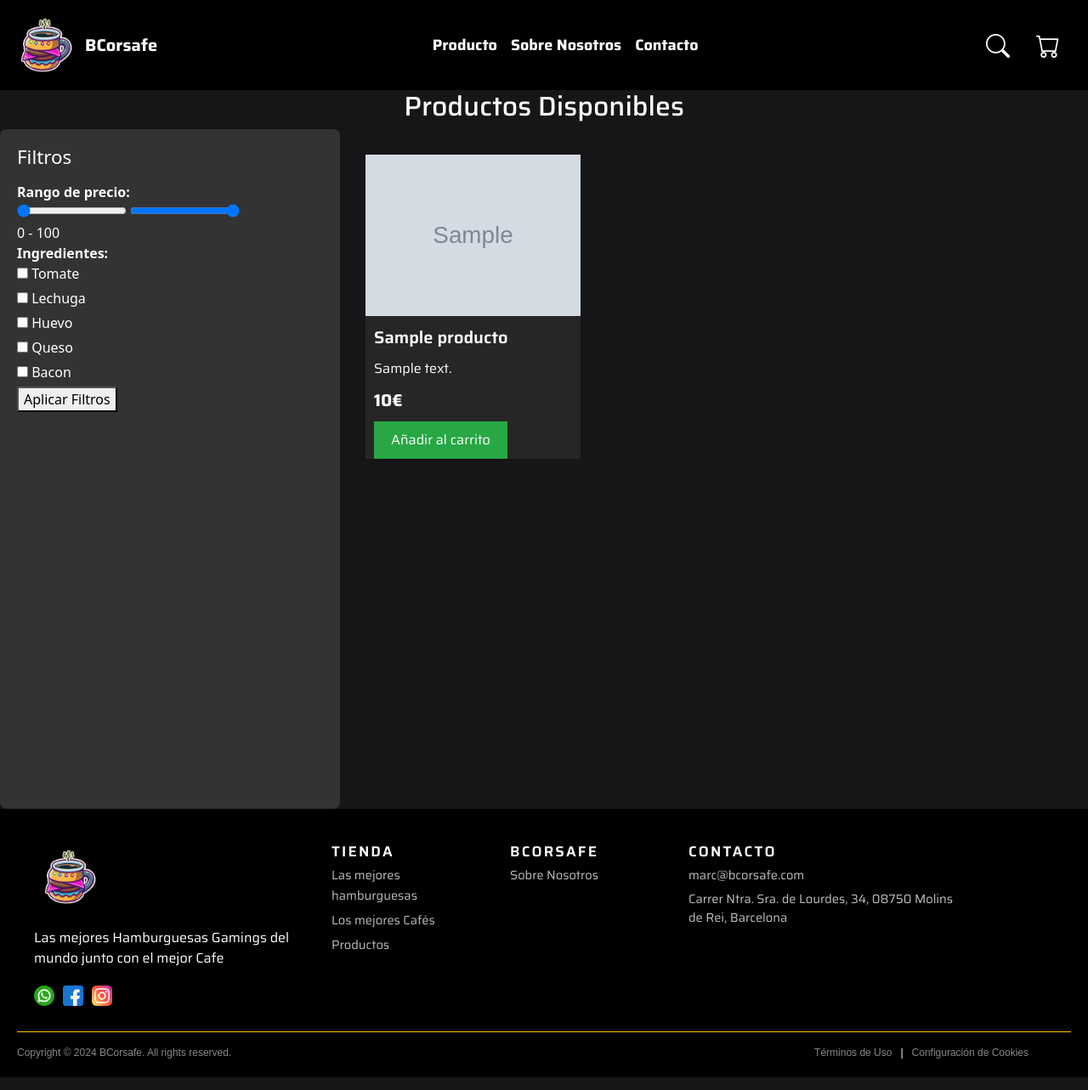
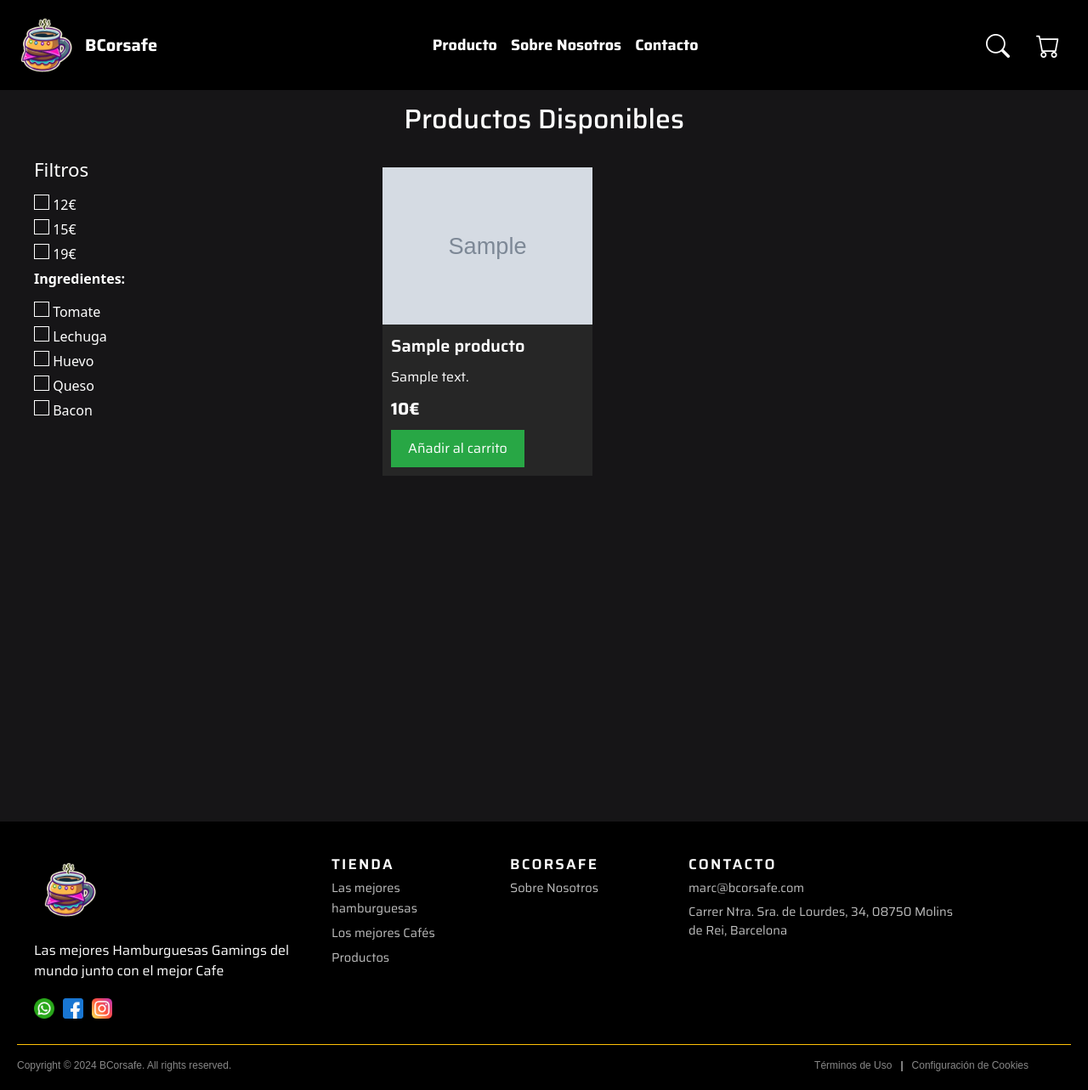
Before and after one commit to marcusteroo/BCorsafe, a PHP site: page /BCorsafe/productos in a window 1280 px wide. Shown: the whole page at 85% size. Run offline with PHP 8.4, Linux system fonts and the light colour scheme; tables that the repository leaves empty or names only in its code hold one stand-in row (values such as "Sample post"); grey boxes marked "Sample" are stand-in pictures.

Commit message:
ImplementaciónFiltros

```diff
--- a/assets/css/productos.css
+++ b/assets/css/productos.css
@@ -2,28 +2,31 @@
     background-color: #161517;
 
 }
+.titulo_productos{
+    padding-top: 15px;
+}
 .contenedor-pagina {
     display: flex;
-    flex-direction: row; /* Alinear filtros y productos en columnas */
+    flex-direction: row;
     gap: 20px;
-    align-items: flex-start; /* Alineación superior para filtros y productos */
+    align-items: flex-start;
 
 }
 .productos-home{
 
     display: flex;
-    flex-direction: row; /* Alinear filtros y productos en columnas */
+    flex-direction: row;
 }
 
 /* Filtros */
 .seccion-filtros {
-    flex: 0 0 400px; /* Filtros ocupan 300px fijos en la izquierda */
+    flex: 0 0 400px;
     padding: 20px;
-    background-color: #333;
     color: white;
     border-radius: 8px;
-    height: 100vh; /* Toda la altura de la pantalla */
-    overflow-y: auto; /* Scroll interno si es necesario */
+    height: 100vh;
+    overflow-y: auto;
+    margin-left: 20px;
 
 }
 
@@ -38,12 +41,39 @@
 .checkboxes div {
     margin-bottom: 5px;
 }
+.checkboxes{
+    margin-top: 15px;
+}
 
+.checkbox-custom input[type="checkbox"]{
+    appearance: none;
+    width: 18px;
+    height: 18px;
+    border: 1px solid  white;
+    background-color: #161517;
+    cursor: pointer;
+    transition: background-color 0.3s, border-color 0.3s;
+}
+.checkbox-custom input[type="checkbox"]:checked {
+    background-color: #161517;
+    border-color: white;
+    color: #EDE81A !important;
+    position: relative;
+}
+.checkbox-custom input[type="checkbox"]:checked::after {
+    content: 'X';
+    color: #EDE81A !important;
+    font-size: 12px;
+    position: absolute;
+    top: 50%;
+    left: 50%;
+    transform: translate(-50%, -50%);
+}
 
 
 .productos-container {
     display: grid;
-    grid-template-columns: repeat(3, 1fr); /* Dos columnas */
+    grid-template-columns: repeat(3, 1fr);
     gap: 20px;
     margin-top: 20px;
 }
@@ -91,6 +121,7 @@
     cursor: pointer;
     font-size: 1em;
     transition: background-color 0.3s;
+    margin-bottom: 10px;
 }
 
 .btn-carrito:hover {
--- /dev/null
+++ b/assets/js/filtros.js
@@ -0,0 +1,74 @@
+document.addEventListener("DOMContentLoaded", function() {
+    const contenedorProductos = document.querySelector(".productos-container");
+
+
+    function obtenerFiltros() {
+        const preciosSeleccionados = [];
+        const ingredientesSeleccionados = [];
+
+
+        document.querySelectorAll('.filtro-precio:checked').forEach(function(checkbox) {
+            preciosSeleccionados.push(checkbox.value);
+        });
+
+
+        document.querySelectorAll('.filtro-ingrediente:checked').forEach(function(checkbox) {
+            ingredientesSeleccionados.push(checkbox.value);
+        });
+
+        return { precios: preciosSeleccionados, ingredientes: ingredientesSeleccionados };
+    }
+
+
+    function actualizarProductos(productos) {
+        contenedorProductos.innerHTML = '';
+        if (productos.length === 0) {
+            contenedorProductos.innerHTML = 'No se encontraron productos.';
+            return;
+        }
+
+        productos.forEach(function(producto) {
+            const productoElement = document.createElement('div');
+            productoElement.classList.add('producto');
+
+            productoElement.innerHTML = `
+                <img src="${producto.img}" alt="${producto.nombre}" class="producto-img" width="100%">
+                <div class="producto-info">
+                    <div class="producto-nombre">${producto.nombre}</div>
+                    <div class="producto-descripcion">${producto.descripcion}</div>
+                    <div class="producto-precio">${producto.precio}€</div>
+                    <button class="btn-carrito">Añadir al carrito</button>
+                </div>
+            `;
+            contenedorProductos.appendChild(productoElement);
+        });
+    }
+
+    const filtros = document.querySelectorAll('.filtro-precio, .filtro-ingrediente');
+    filtros.forEach(function(filtro) {
+        filtro.addEventListener('change', function() {
+            const filtrosSeleccionados = obtenerFiltros();
+            console.log('Filtros seleccionados:', filtrosSeleccionados);
+
+
+            fetch('./web/api/api.php', {
+                method: 'POST',
+                headers: {
+                    'Content-Type': 'application/json'
+                },
+                body: JSON.stringify(filtrosSeleccionados)
+            })
+            .then(response => response.json())
+            .then(data => {
+                if (data.estado === 'Exito' && Array.isArray(data.data)) {
+                    actualizarProductos(data.data);
+                } else {
+                    console.error('No se encontraron productos');
+                }
+            })
+            .catch(error => {
+                console.error('Error al obtener productos:', error);
+            });
+        });
+    });
+});
--- a/web/Model/BaseDAO.php
+++ b/web/Model/BaseDAO.php
@@ -1,6 +1,5 @@
 <?php
-include_once 'web/config/DBConnection.php';
-
+include_once $_SERVER['DOCUMENT_ROOT'] . '/BCorsafe/web/config/DBConnection.php'; // El server document root sirve para detectar la ruta absoluta del proyecto
 abstract class BaseDAO {
     protected $db;
 
--- a/web/Model/ProductoDAO.php
+++ b/web/Model/ProductoDAO.php
@@ -10,6 +10,36 @@ class ProductoDAO extends BaseDAO {
         return $stmt->fetchObject('Producto');
     }
 
+
+    public function filtrarProductos($precios = [], $ingredientes = []) {
+        $query = "SELECT * FROM Productos WHERE 1=1";  // para añadir filtros de manera dinámica
+
+        if (!empty($precios)) {
+            $placeholders = implode(",", array_fill(0, count($precios), "?"));
+            $query .= " AND precio IN ($placeholders)";
+        }
+
+        if (!empty($ingredientes)) {
+            $ingredientesPlaceholder = implode(",", array_fill(0, count($ingredientes), "?"));
+            $query .= " AND EXISTS (
+                            SELECT 1 FROM Ingredientes
+                            WHERE Ingredientes.id_producto = Productos.id_producto
+                            AND Ingredientes.nombre IN ($ingredientesPlaceholder)
+                        )";
+        }
+
+        $stmt = $this->db->prepare($query);
+        $params = array_merge($precios, $ingredientes);
+        $stmt->execute($params);
+
+        $result = [];
+        while ($row = $stmt->fetchObject('Producto')) {
+            $result[] = $row;
+        }
+
+        return $result;
+    }
+
     protected function getTableName() {
         return "Productos";
     }
--- a/web/View/main/main.php
+++ b/web/View/main/main.php
@@ -75,6 +75,7 @@
     </header>
 
     <main>
+
         <?php include_once $vista; ?>
     </main>
 
@@ -129,7 +130,8 @@
 
 
     <script src="https://cdn.jsdelivr.net/npm/bootstrap@5.3.3/dist/js/bootstrap.bundle.min.js" integrity="sha384-YvpcrYf0tY3lHB60NNkmXc5s9fDVZLESaAA55NDzOxhy9GkcIdslK1eN7N6jIeHz" crossorigin="anonymous"></script>
-    <script src="/assets/js/funciones.js"></script>
+
+
 
 </body>
 </html>
--- a/web/View/productos.php
+++ b/web/View/productos.php
@@ -1,5 +1,5 @@
 <div class="fondo-pro">
-    <h2>Productos Disponibles</h2>
+    <h2 class="titulo_productos">Productos Disponibles</h2>
     <div class="productos-home">
         <div class="contenedor-pagina">
             <!-- Sección de Filtros -->
@@ -7,19 +7,17 @@
                 <h3>Filtros</h3>
 
                 <!-- Filtro por precio -->
-                <form method="GET" action="">
+                <!-- Filtro por precio -->
                 <div class="filtro-precio">
-                        <label>Rango de precio:</label>
-                        <div>
-                            <input type="range" name="precio-min" id="precio-min" min="0" max="100"
-                                value="<?php echo htmlspecialchars($_GET['precio-min'] ?? '0'); ?>"
-                                oninput="mostrarValoresPrecio()">
-                            <input type="range" name="precio-max" id="precio-max" min="0" max="100"
-                                value="<?php echo htmlspecialchars($_GET['precio-max'] ?? '100'); ?>"
-                                oninput="mostrarValoresPrecio()">
-                        </div>
-                        <div>
-                            <span id="precio-min-display">0</span> - <span id="precio-max-display">100</span>
+                    <div class="checkboxes">
+                        <?php
+                        // Precios predeterminados
+                        $precios = [12, 15, 19];
+                        foreach ($precios as $precio) {
+                            $checked = isset($_GET['precios']) && in_array($precio, $_GET['precios']) ? 'checked' : '';
+                            echo '<div class="checkbox-custom"><input type="checkbox" class="filtro-precio" name="precios[]" value="' . htmlspecialchars($precio) . '" ' . $checked . '> ' . htmlspecialchars($precio) . '€</div>';
+                        }
+                        ?>
                     </div>
                 </div>
 
@@ -27,19 +25,15 @@
                 <div class="filtro-ingredientes">
                     <label>Ingredientes:</label>
                     <div class="checkboxes">
-                            <!-- Checkboxes para cada ingrediente -->
                         <?php
                         $ingredientes = ["Tomate", "Lechuga", "Huevo", "Queso", "Bacon"];
                         foreach ($ingredientes as $ingrediente) {
                             $checked = isset($_GET['ingredientes']) && in_array($ingrediente, $_GET['ingredientes']) ? 'checked' : '';
-                                echo '<div><input type="checkbox" name="ingredientes[]" value="' . htmlspecialchars($ingrediente) . '" ' . $checked . '> ' . htmlspecialchars($ingrediente) . '</div>';
+                            echo '<div class="checkbox-custom"><input type="checkbox" class="filtro-ingrediente" name="ingredientes[]" value="' . htmlspecialchars($ingrediente) . '" ' . $checked . '> ' . htmlspecialchars($ingrediente) . '</div>';
                         }
                         ?>
                     </div>
                 </div>
-
-                    <button type="submit">Aplicar Filtros</button>
-                </form>
             </div>
 
             <!-- Contenedor de Productos -->
@@ -62,3 +56,4 @@
         </div>
     </div>
 </div>
+<script src="assets/js/filtros.js"></script>
```
Also changed, not shown: api/api.html (deleted, +0 -40 lines), api/api.php (deleted, +0 -52 lines), web/api/api.php (added, +30 -0 lines). Lines whose indentation alone changed are shown as unchanged.
